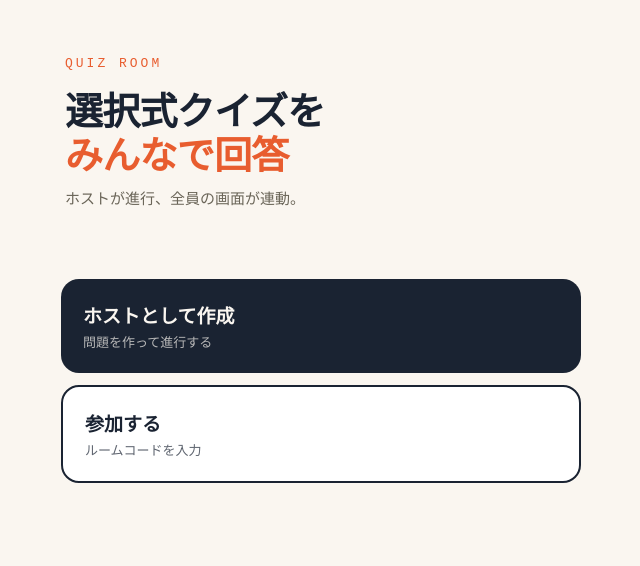
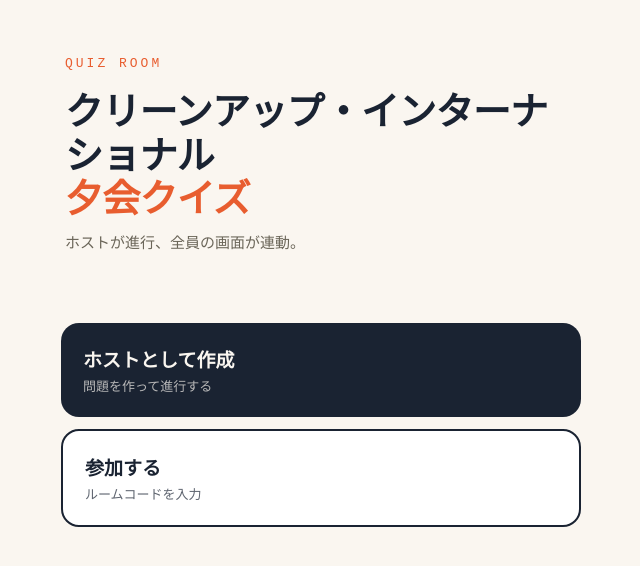
Before and after one commit to joymoc8831/quiz, a React (Vite) app: page / in a window 1280 px wide. Shown: the top 566 px of the page, without its empty margins (319-959 px from the left). Built offline with nearby package versions, Linux system fonts and the light colour scheme; a web font is replaced by a local one.

Commit message:
Update App.jsx

```diff
--- a/src/App.jsx
+++ b/src/App.jsx
@@ -174,8 +174,8 @@
       <div style={styles.heroWrap}>
         <div style={styles.eyebrow}>QUIZ ROOM</div>
         <h1 style={styles.hero}>
-          選択式クイズを<br />
-          <span style={styles.heroAccent}>みんなで回答</span>
+          クリーンアップ・インターナショナル<br />
+          <span style={styles.heroAccent}>夕会クイズ</span>
         </h1>
         <p style={styles.heroSub}>ホストが進行、全員の画面が連動。</p>
       </div>
```
